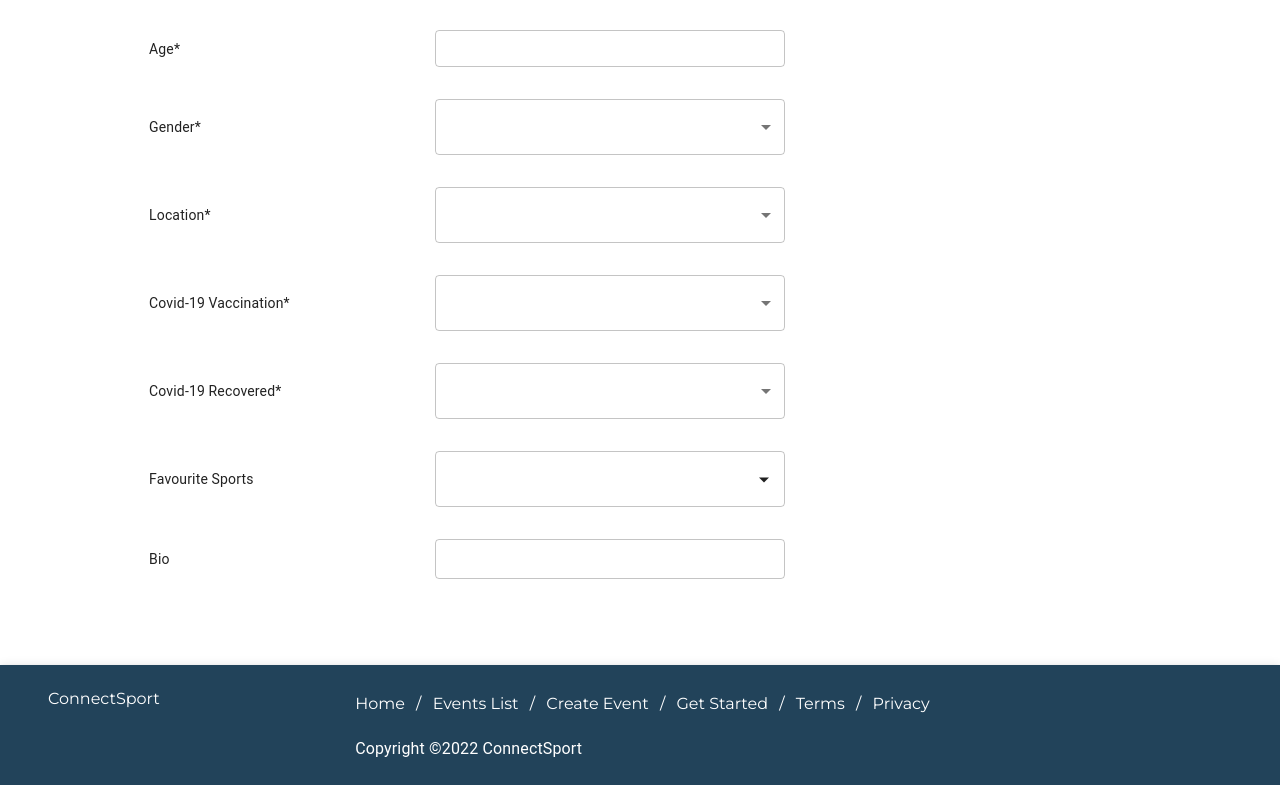
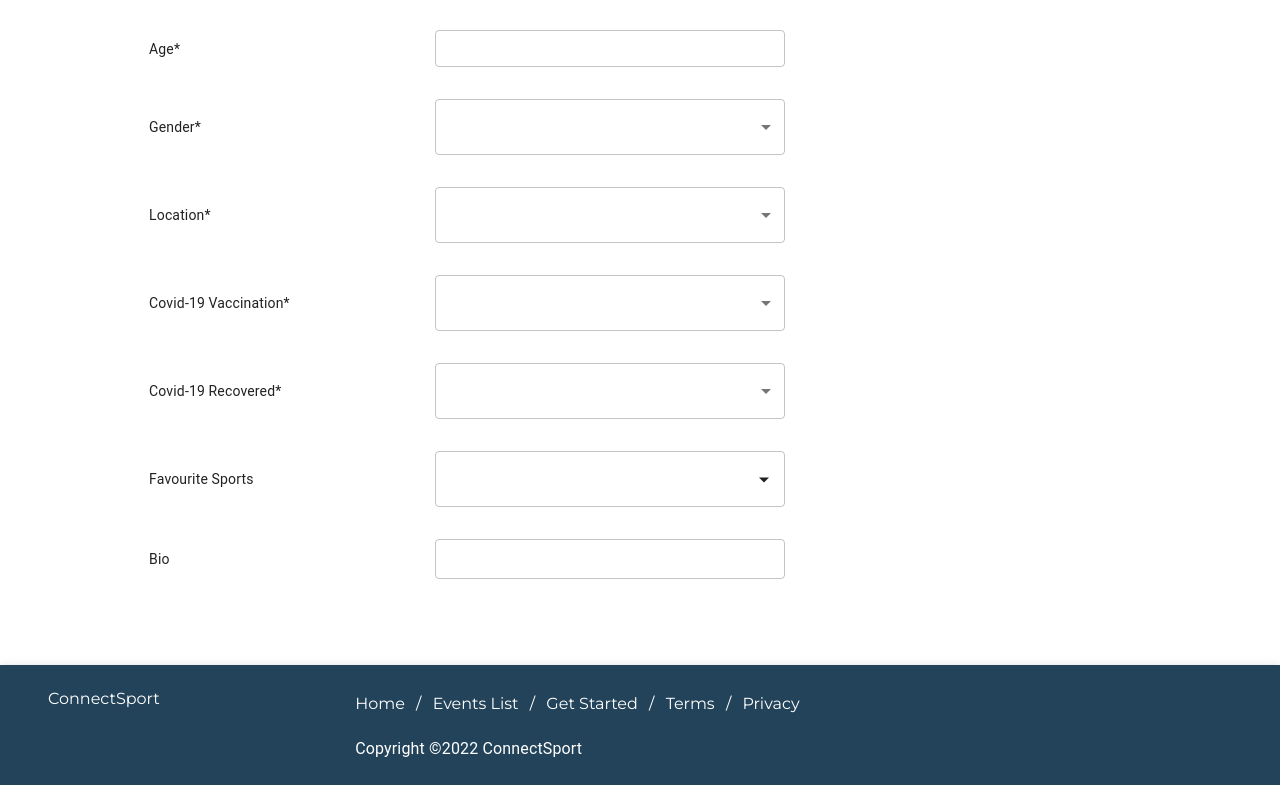
Before and after one commit to kienwei96/GA-Project4-FrontEnd, a React (Create React App) app: page /create-profile in a window 1280 px wide. Shown: the part 333-1118 px from the top of the page. Built offline with nearby package versions, Linux system fonts and the light colour scheme; no server answers.

Commit message:
update footer js bar

```diff
--- a/src/components/layout/Footer.js
+++ b/src/components/layout/Footer.js
@@ -1,8 +1,31 @@
-import React from 'react';
+import React, { useContext } from 'react';
 import { Link as RouterLink } from 'react-router-dom';
 import { AppBar, Container, Grid, Link, Typography } from '@material-ui/core';
+import { AuthContext } from '../../context/AuthContext';
 
 export default () => {
+  const authContext = useContext(AuthContext);
+  let eventLink;
+
+  const createEventLink = () => {
+    if (authContext.isUser()) {
+      console.log('is user');
+      eventLink = (
+        <>
+          <span>/</span>
+          <Link
+            className='white-link'
+            component={RouterLink}
+            to='/create-event'
+          >
+            Create Event
+          </Link>
+        </>
+      );
+    } else eventLink = '';
+  };
+
+  createEventLink();
   return (
     <footer>
       <AppBar className='primary-color marginT-3 pad-2' position='static'>
@@ -18,14 +41,7 @@ export default () => {
             <Link className='white-link' component={RouterLink} to='/events'>
               Events List
             </Link>
-            <span>/</span>
-            <Link
-              className='white-link'
-              component={RouterLink}
-              to='/create-event'
-            >
-              Create Event
-            </Link>
+            {eventLink}
             <span>/</span>
             <Link className='white-link' component={RouterLink} to='/register'>
               Get Started
```
